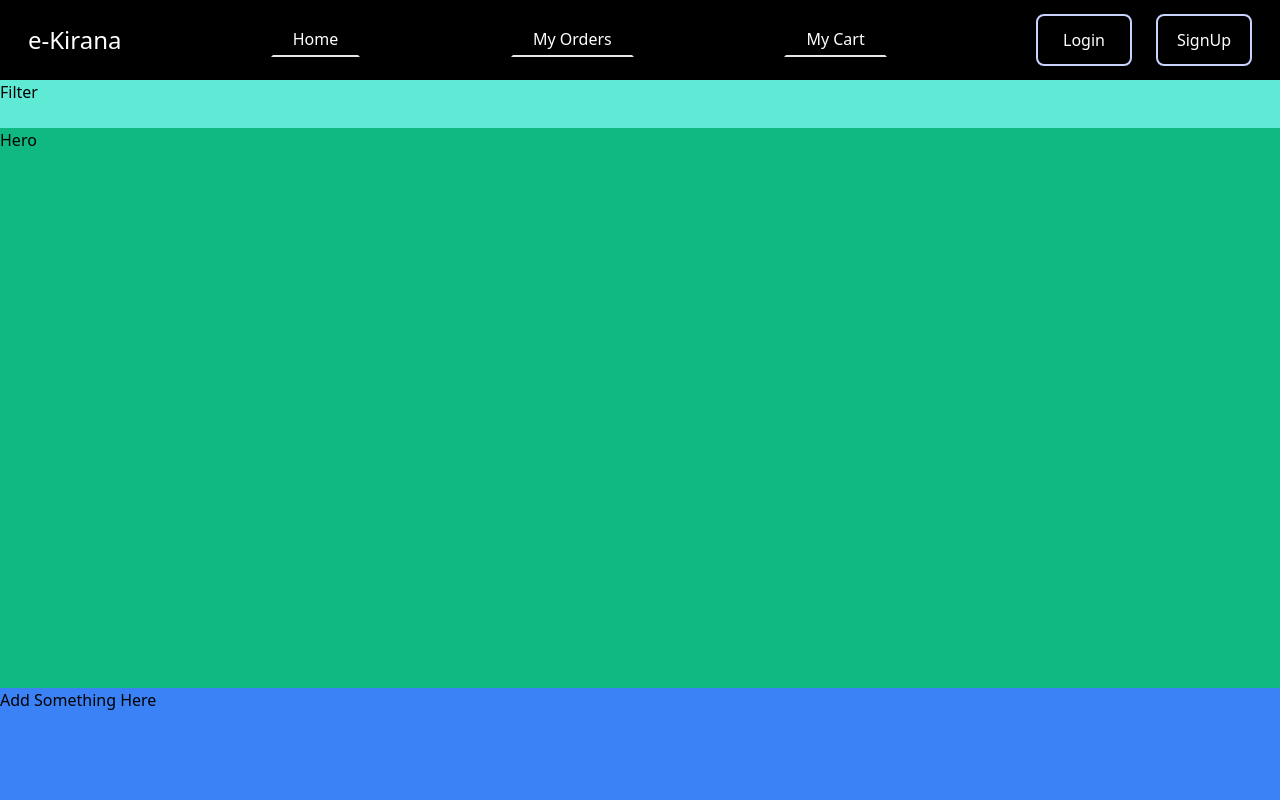
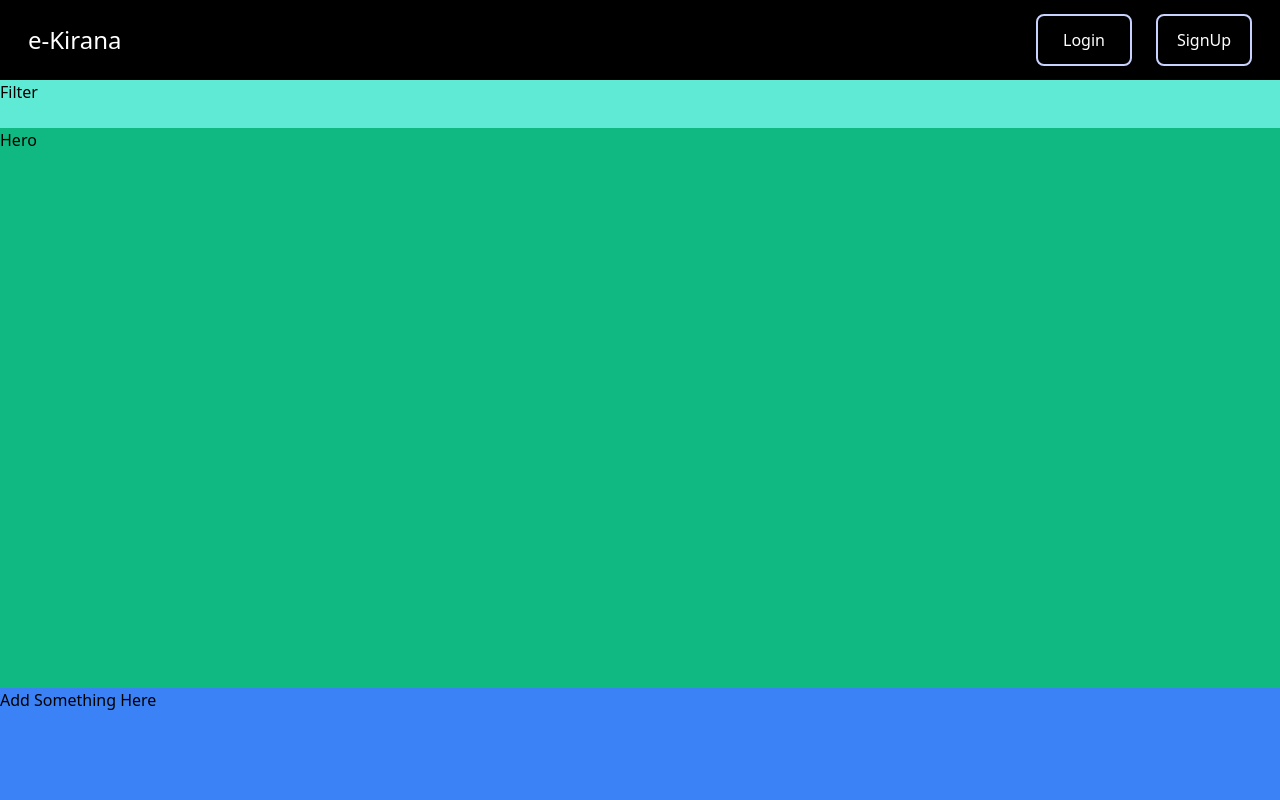
Before and after one commit to Subham-Beura/ekirana, a Next.js app: page / in a window 1280 px wide. Shown: the top 800 px of the page. Built offline with nearby package versions, Linux system fonts and the light colour scheme.

Commit message:
Refactoring

```diff
--- a/components/Navbar.tsx
+++ b/components/Navbar.tsx
@@ -35,8 +35,8 @@ const Navbar = () => {
       </div>
       <ul
         className={`${
-          isOpen ? "block" : "hidden"
-        }  mx-10 h-fit w-[100vw] items-center justify-between px-3  md:flex md:w-[50vw]  `}
+          isOpen ? "h-fit" : "h-0"
+        }  mx-10 w-[100vw]  items-center justify-between overflow-hidden px-3  md:flex md:w-[50vw]  `}
       >
         <Link href={"/"} className="menu-button">
           <li>Home</li>
```
